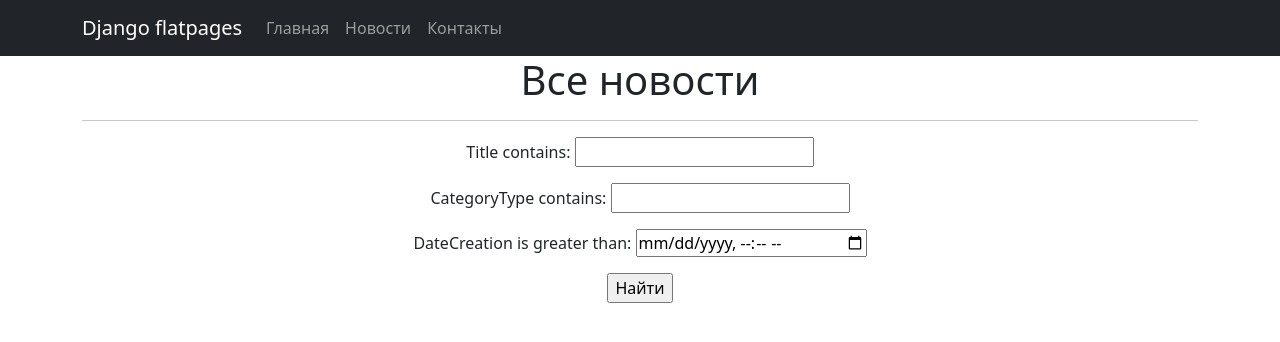
After one commit to AlexKhudyakov83/newspython, a Django app: page /news/search/ in a window 1280 px wide. The commit adds this page. Shown: the top 342 px of the page. Run offline with Django 4.2, Linux system fonts and the light colour scheme; data comes from the database, SQL or seed files in the repository; both versions use the stored data as it was after the commit; some libraries are stand-ins or nearby versions.

Commit message:
smonobloka09.02

```diff
--- a/NewsPaper/NewsPaper/urls.py
+++ b/NewsPaper/NewsPaper/urls.py
@@ -23,5 +23,5 @@ urlpatterns = [
 
     path('news/', include('news.urls')),
     path('news/<int:pk>', include('news.urls')),
-    path('news/33/', include('django.contrib.flatpages.urls'))
+    path('news/33/', include('django.contrib.flatpages.urls')),
 ]
--- a/NewsPaper/news/filters.py
+++ b/NewsPaper/news/filters.py
@@ -1,8 +1,17 @@
-from django_filters import FilterSet
+from django_filters import FilterSet, DateTimeFilter
 from .models import Post
+from django.forms import DateTimeInput
 
 
 class PostFilter(FilterSet):
+    date_creation = DateTimeFilter(
+        field_name='dateCreation',
+        lookup_expr='gt',
+        widget=DateTimeInput(
+            format='%Y-%m-%dT%H:%M',
+            attrs={'type':'datetime-local'},
+        ),
+    )
     class Meta:
         model = Post
         fields = {
--- a/NewsPaper/news/urls.py
+++ b/NewsPaper/news/urls.py
@@ -1,5 +1,6 @@
 from django.urls import path
-from .views import PostList, PostDetail, PostCreate, PostUpdate, PostDelete
+from .views import PostList, PostDetail, PostCreate, \
+   PostUpdate, PostDelete, PostSearch
 
 
 urlpatterns = [
@@ -9,4 +10,5 @@ urlpatterns = [
    path('create/', PostCreate.as_view(), name='post_create'),
    path('<int:pk>/update/', PostUpdate.as_view(), name='post_update'),
    path('<int:pk>/delete/', PostDelete.as_view(), name='post_delete'),
+   path('search/', PostSearch.as_view(), name='post_search'),
 ]
--- a/NewsPaper/news/views.py
+++ b/NewsPaper/news/views.py
@@ -24,19 +24,19 @@ class PostList(ListView):
     template_name = 'news.html'
     context_object_name = 'posts'
     paginate_by = 10
-
-    def get_queryset(self):
-        queryset = super().get_queryset()
-        self.filterset = PostFilter(self.request.GET, queryset)
-        return self.filterset.qs
-
-    def get_context_data(self, **kwargs):
-        context = super().get_context_data(**kwargs)
-        context['time_now'] = datetime.utcnow()
-        context['next_news'] = None
-        context['filterset'] = self.filterset
-        pprint(context)
-        return context
+    #
+    # def get_queryset(self):
+    #     queryset = super().get_queryset()
+    #     self.filterset = PostFilter(self.request.GET, queryset)
+    #     return self.filterset.qs
+    #
+    # def get_context_data(self, **kwargs):
+    #     context = super().get_context_data(**kwargs)
+    #     context['time_now'] = datetime.utcnow()
+    #     context['next_news'] = None
+    #     context['filterset'] = self.filterset
+    #     pprint(context)
+    #     return context
 
 
 class PostDetail(DetailView):
@@ -60,3 +60,21 @@ class PostDelete(DeleteView):
     model = Post
     template_name = 'post_delete.html'
     success_url = reverse_lazy('post_list')
+
+class PostSearch(ListView):
+    form_class = PostFilter
+    model = Post
+    template_name = 'post_search.html'
+
+    def get_queryset(self):
+        queryset = super().get_queryset()
+        self.filterset = PostFilter(self.request.GET, queryset)
+        return self.filterset.qs
+
+    def get_context_data(self, **kwargs):
+        context = super().get_context_data(**kwargs)
+        context['time_now'] = datetime.utcnow()
+        context['next_news'] = None
+        context['filterset'] = self.filterset
+        pprint(context)
+        return context
--- a/NewsPaper/templates/flatpages/default.html
+++ b/NewsPaper/templates/flatpages/default.html
@@ -25,13 +25,13 @@
                <div class="collapse navbar-collapse" id="navbarResponsive">
                    <ul class="navbar-nav ml-auto">
                        <li class="nav-item active">
-                           <a class="nav-link" href="/homepage/">Home</a>
+                           <a class="nav-link" href="/homepage/">Главная</a>
                        </li>
                        <li class="nav-item">
-                           <a class="nav-link" href="/news/">News</a>
+                           <a class="nav-link" href="/news/">Новости</a>
                        </li>
                        <li class="nav-item">
-                           <a class="nav-link" href="/contacts/">Contact</a>
+                           <a class="nav-link" href="/contacts/">Контакты</a>
                        </li>
                    </ul>
                </div>
--- /dev/null
+++ b/NewsPaper/templates/post_search.html
@@ -0,0 +1,20 @@
+
+{% extends 'flatpages/default.html' %}
+
+{% load custom_tags %}
+
+{% block title %}
+Posts
+{% endblock title %}
+
+{% block content %}
+   <h1>Все новости</h1>
+   <hr>
+
+   <form action="" method="get">
+       {# Переменная, которую мы передали через контекст, может сгенерировать нам форму с полями #}
+       {{ filterset.form.as_p }}
+       {# Добавим кнопку отправки данных формы #}
+       <input type="submit" value="Найти" />
+   </form>
+{% endblock content %}
```
Also changed, not shown: NewsPaper/db.sqlite3.
